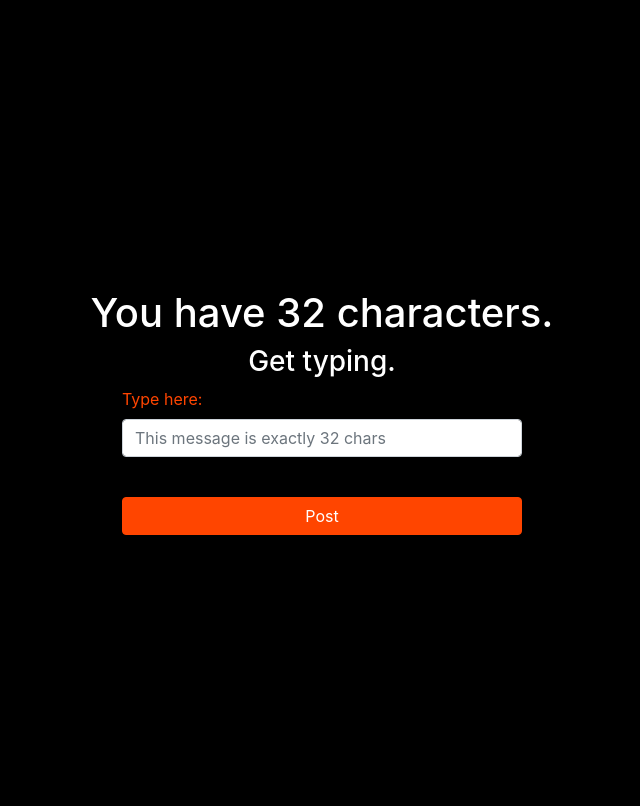
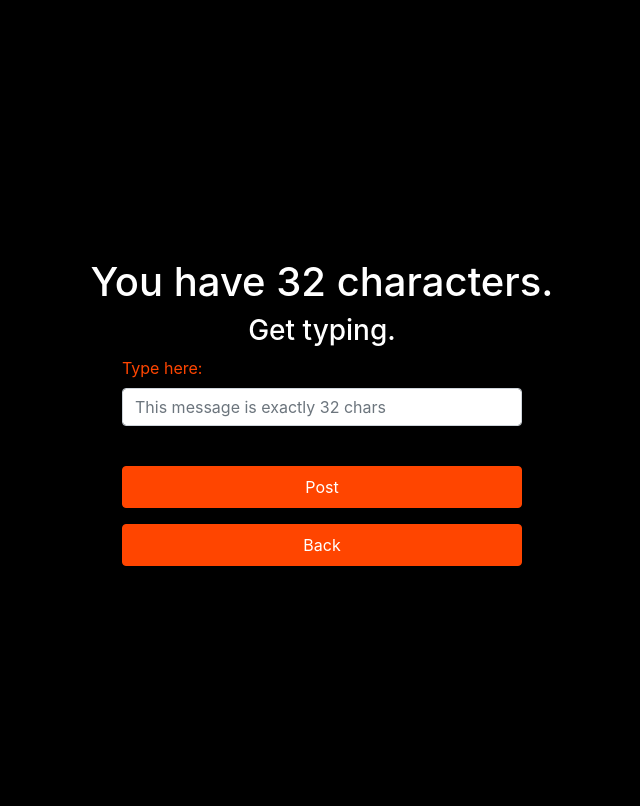
Before and after one commit to goneal26/32Chars, a Flask app: page /new_post in a window 1280 px wide. Shown: the top 806 px of the page, without its empty margins (318-958 px from the left). Run offline with Flask 3, Linux system fonts and the light colour scheme; some libraries are stand-ins or nearby versions.

Commit message:
Finished?
It's definitely presentable enough, a couple smaller features are missing and the css should really be cleaned up but otherwise it's alright

```diff
--- a/templates/home.html
+++ b/templates/home.html
@@ -4,7 +4,7 @@
 <head>
     <meta charset="UTF-8">
     <meta name="viewport" content="width=device-width, initial-scale=1.0">
-    <title>Your Page Title</title>
+    <title>32</title>
     <!-- Bootstrap CSS -->
     <link href="https://stackpath.bootstrapcdn.com/bootstrap/4.3.1/css/bootstrap.min.css" rel="stylesheet">
     <script src="https://code.jquery.com/jquery-3.6.4.min.js"></script>
--- a/templates/newpost.html
+++ b/templates/newpost.html
@@ -57,6 +57,10 @@
         .btn-primary {
             background-color: #ff4500;
             border-color: #ff4500;
+            width: 100%;
+            max-width: 400px;
+            padding: 8px;
+            margin-bottom: 16px;
         }
 
         .btn-primary:hover {
@@ -76,6 +80,9 @@
             <br>
             <input type="submit" value="Post" class="btn btn-primary">
         </form>
+
+        <a href="/" class="btn btn-primary">Back</a>
+
     </div>
 
 </body>
```
Also changed, not shown: templates/viewpost.html (+6 -2 lines), identifier.sqlite.
